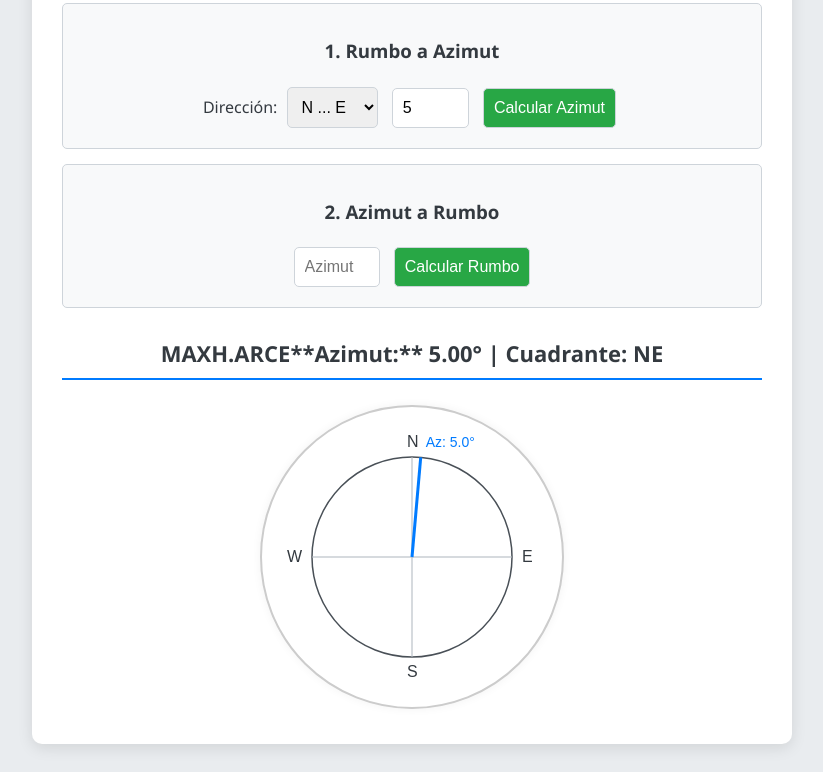
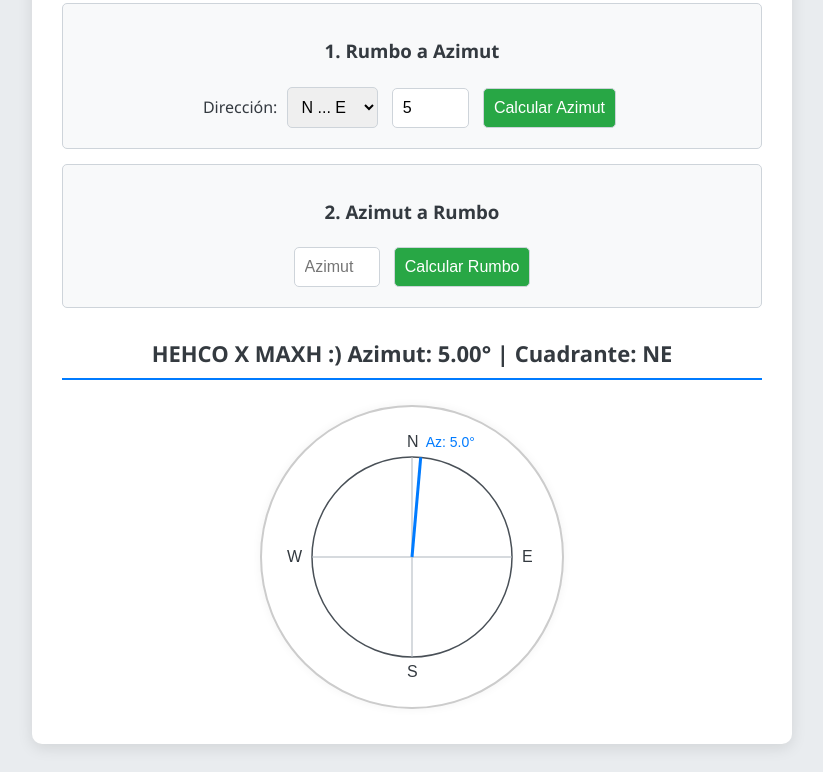
Before and after one commit to maxharce-max/paginas.web-, a plain HTML site: page index.html in a window 1280 px wide. Both pictures are taken after typing "5" into the empty fields and a click on the button "Calcular Azimut". Shown: the part 144-916 px from the top of the page, without its empty margins (228-1051 px from the left). Drawn offline with Linux system fonts and the light colour scheme.

Commit message:
Update index.html

```diff
--- a/index.html
+++ b/index.html
@@ -115,7 +115,7 @@ function convertirRumboAzimut() {
     }
 
     document.getElementById("resultado").innerHTML =
-        `MAXH.ARCE**Azimut:** ${azimut.toFixed(2)}° | Cuadrante: ${cuadrante}`;
+        `HEHCO X MAXH :)  Azimut: ${azimut.toFixed(2)}° | Cuadrante: ${cuadrante}`;
     dibujarBrujula(azimut, cuadrante);
 }
 
```
